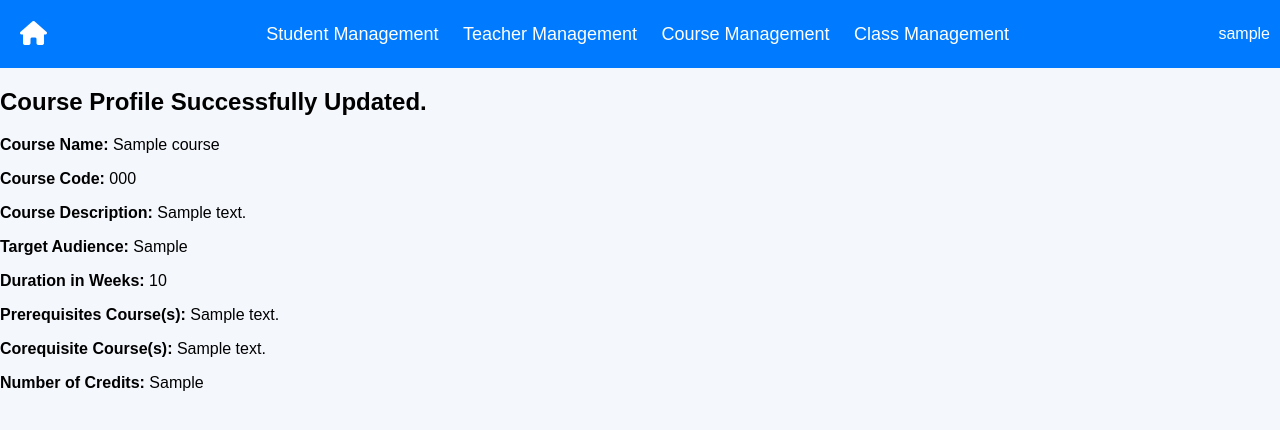
After one commit to yvanyin1/edusys, a Flask app: template app/templates/update_course_profile_success.html in a window 1280 px wide. The commit adds this page. Shown: the top 430 px of the page. Run offline with Flask 3, Linux system fonts and the light colour scheme; the template is opened without the code that fills it: most values are stand-ins (such as "Sample title", 1, 10 or a date in 2020); parts of the project's set-up code (start-up, migrations or seed data) failed here and were passed over.

Commit message:
Successfully implemented update course profile with the UI, update reflected in database

```diff
--- a/app/app.py
+++ b/app/app.py
@@ -177,5 +177,43 @@ def edit_course_profile():
     course_profile = dao.get_course_by_name(course_name_or_code) if dao.get_course_by_name(course_name_or_code) else dao.get_course_by_code(course_name_or_code)
     return render_template("update_course_profile_edit.html", course=course_profile, username="dluo")
 
+
+@app.route('/update-course-profiles/success', methods=['POST'])
+def update_course_profiles_success():
+
+    course_id = request.form['course_id']
+    course_name = request.form['course_name']
+    course_code = request.form['course_code']
+    course_desc = request.form['course_desc']
+    target_audience_string = request.form['target_audience']
+    target_audience = audience_type_map[target_audience_string]
+    duration_in_weeks = request.form['duration_in_weeks']
+    prerequisites = request.form['prerequisites']  # will handle that logic later
+    corequisites = request.form['corequisites']
+    credit_hours = request.form['credit_hours']
+    profile_status_string = request.form['profile_status']
+    profile_status_name = profile_status_string.split('.')[-1].title()
+    profile_status = profile_status_map[profile_status_name]
+
+    # Update course profile in database
+    connection = get_connection()
+    dao = CourseProfileDAO(connection)
+    dao.update_course_profile(CourseProfile(course_id, course_name, course_code,
+                                            course_desc, target_audience, int(duration_in_weeks),
+                                            float(credit_hours), profile_status))
+
+    course_data = {
+        'course_name': course_name,
+        'course_code': course_code,
+        'course_desc': course_desc,
+        'target_audience': target_audience_string,
+        'duration_in_weeks': duration_in_weeks,
+        'prerequisites': prerequisites,
+        'corequisites': corequisites,
+        'credit_hours': credit_hours
+    }
+
+    return render_template("update_course_profile_success.html", course=course_data, username="dluo")
+
 if __name__ == '__main__':
     app.run(debug=True)
--- a/app/models/course_profile.py
+++ b/app/models/course_profile.py
@@ -17,6 +17,8 @@ class CourseProfile(object):
         self.__credit_hours = credit_hours
         if isinstance(profile_status, ProfileStatus):
             self.__profile_status = profile_status
+        else:
+            raise Exception("profile_status must be of type ProfileStatus")
 
     def __eq__(self, other):
         if not isinstance(other, CourseProfile):
--- a/app/templates/update_course_profile_edit.html
+++ b/app/templates/update_course_profile_edit.html
@@ -5,7 +5,9 @@
 <div style="max-width: 600px; margin: 40px auto; padding: 20px;">
     <h2 style="text-align: center; color: #007BFF;">Edit Course Profile</h2>
 
-    <form action="#" method="post" style="display: flex; flex-direction: column; gap: 15px;">
+    <form action=" {{ url_for('update_course_profiles_success') }}" method="post" style="display: flex; flex-direction: column; gap: 15px;">
+
+        <input type="hidden" name="course_id" value="{{ course.get_course_id() }}">
 
         <label>Course Name*:
             <input type="text" name="course_name" required value="{{ course.get_name() }}" style="width: 100%;">
@@ -44,6 +46,8 @@
             <input type="number" step="0.1" name="credit_hours" value="{{ course.get_credit_hours() }}" style="width: 100%;">
         </label>
 
+        <input type="hidden" name="profile_status" value="{{ course.get_profile_status() }}">
+
         <button type="submit" style="background-color: #007BFF; color: white; padding: 10px; border: none; border-radius: 5px;">
             Update Course
         </button>
--- /dev/null
+++ b/app/templates/update_course_profile_success.html
@@ -0,0 +1,15 @@
+{% extends "base.html" %}
+{% block title %}Course Created{% endblock %}
+
+{% block content %}
+  <h2>Course Profile Successfully Updated.</h2>
+
+  <p><strong>Course Name:</strong> {{ course.course_name }}</p>
+  <p><strong>Course Code:</strong> {{ course.course_code }}</p>
+  <p><strong>Course Description:</strong> {{ course.course_desc }}</p>
+  <p><strong>Target Audience:</strong> {{ course.target_audience }}</p>
+  <p><strong>Duration in Weeks:</strong> {{ course.duration_in_weeks }}</p>
+  <p><strong>Prerequisites Course(s):</strong> {{ course.prerequisites }}</p>
+  <p><strong>Corequisite Course(s):</strong> {{ course.corequisites }}</p>
+  <p><strong>Number of Credits:</strong> {{ course.credit_hours }}</p>
+{% endblock %}
```
Also changed, not shown: app/dao/course_profile_dao.py (+23 -23 lines).
